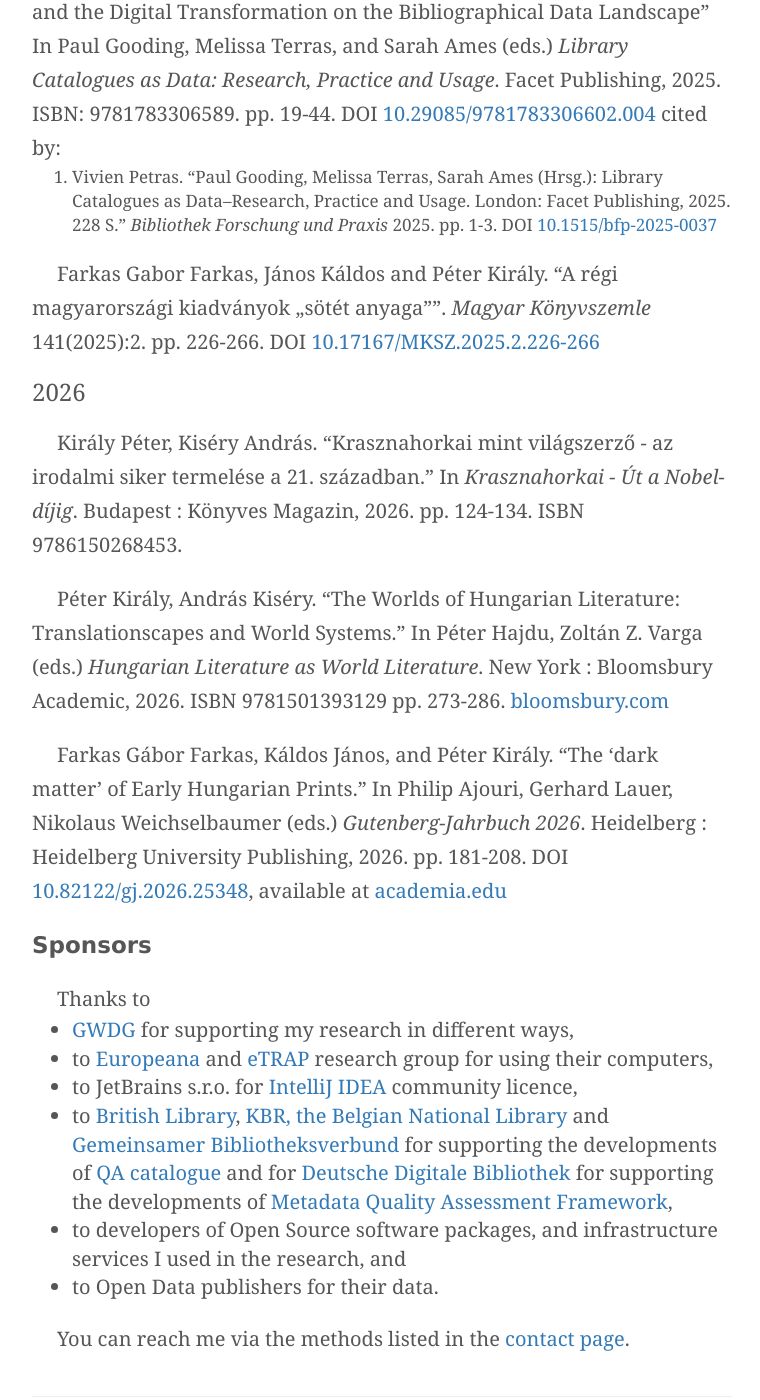
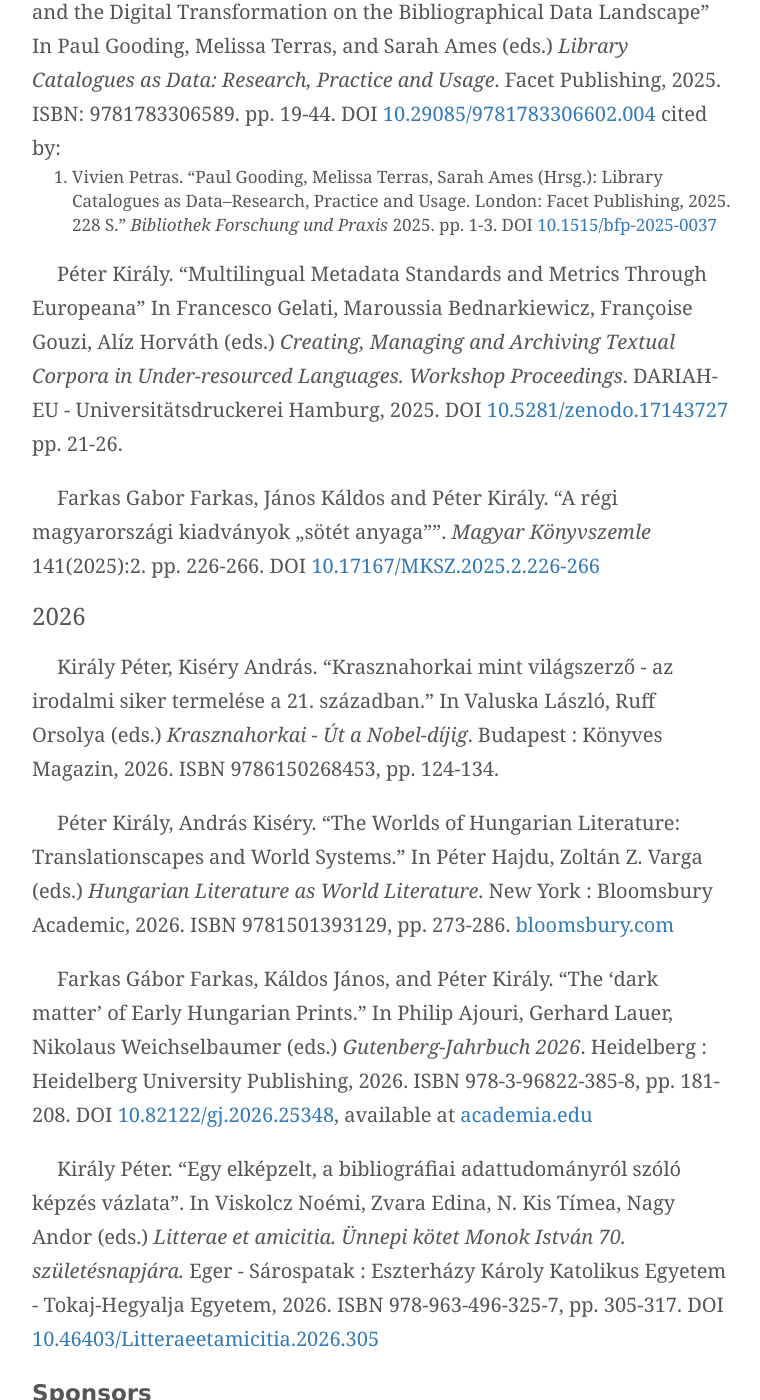
Before and after one commit to pkiraly/pkiraly.github.io, a Jekyll site: the page built from about.md, in a window 1280 px wide and 1400 px high, scrolled down 23574 px. Shown: the whole window, without its empty margins (258-1018 px from the left). Built offline with Jekyll 4.4.1, drawn with Linux system fonts in a browser that asks for light colours; nearby versions of some CDN libraries; some web fonts are replaced; comment, search, counter and statistics services are not loaded.

Commit message:
Add Multilingual metadata, 2025

```diff
--- a/about.md
+++ b/about.md
@@ -316,15 +316,19 @@
 cited by:<br/>
 1. Vivien Petras. "Paul Gooding, Melissa Terras, Sarah Ames (Hrsg.): Library Catalogues as Data–Research, Practice and Usage. London: Facet Publishing, 2025. 228 S." _Bibliothek Forschung und Praxis_ 2025. pp. 1-3. DOI [10.1515/bfp-2025-0037](https://doi.org/10.1515/bfp-2025-0037)
 
+Péter Király. "Multilingual Metadata Standards and Metrics Through Europeana" In Francesco Gelati, Maroussia Bednarkiewicz, Françoise Gouzi, Alíz Horváth (eds.) _Creating, Managing and Archiving Textual Corpora in Under-resourced Languages. Workshop Proceedings_. DARIAH-EU - Universitätsdruckerei Hamburg, 2025. DOI [10.5281/zenodo.17143727](https://doi.org/10.5281/zenodo.17143727) pp. 21-26.
+
 Farkas Gabor Farkas, János Káldos and Péter Király. "A régi magyarországi kiadványok „sötét anyaga”". _Magyar Könyvszemle_ 141(2025):2. pp. 226-266. DOI [10.17167/MKSZ.2025.2.226-266](https://doi.org/10.17167/MKSZ.2025.2.226-266)
 
 ### 2026
 
-Király Péter, Kiséry András. "Krasznahorkai mint világszerző - az irodalmi siker termelése a 21. században." In _Krasznahorkai - Út a Nobel-díjig_. Budapest : Könyves Magazin, 2026. pp. 124-134. ISBN 9786150268453.
+Király Péter, Kiséry András. "Krasznahorkai mint világszerző - az irodalmi siker termelése a 21. században." In Valuska László, Ruff Orsolya (eds.) _Krasznahorkai - Út a Nobel-díjig_. Budapest : Könyves Magazin, 2026. ISBN 9786150268453, pp. 124-134.
 
-Péter Király, András Kiséry. "The Worlds of Hungarian Literature: Translationscapes and World Systems." In Péter Hajdu, Zoltán Z. Varga (eds.) _Hungarian Literature as World Literature_.  New York : Bloomsbury Academic, 2026. ISBN 9781501393129 pp. 273-286. [bloomsbury.com](https://www.bloomsbury.com/us/hungarian-literature-as-world-literature-9781501393129/)
+Péter Király, András Kiséry. "The Worlds of Hungarian Literature: Translationscapes and World Systems." In Péter Hajdu, Zoltán Z. Varga (eds.) _Hungarian Literature as World Literature_.  New York : Bloomsbury Academic, 2026. ISBN 9781501393129, pp. 273-286. [bloomsbury.com](https://www.bloomsbury.com/us/hungarian-literature-as-world-literature-9781501393129/)
 
-Farkas Gábor Farkas, Káldos János, and Péter Király. "The ‘dark matter’ of Early Hungarian Prints." In Philip Ajouri, Gerhard Lauer, Nikolaus Weichselbaumer (eds.) _Gutenberg-Jahrbuch 2026_. Heidelberg : Heidelberg University Publishing, 2026. pp. 181-208. DOI [10.82122/gj.2026.25348](https://doi.org/10.82122/gj.2026.25348), available at [academia.edu](https://www.academia.edu/169061064/The_dark_matter_of_Early_Hungarian_Prints)
+Farkas Gábor Farkas, Káldos János, and Péter Király. "The ‘dark matter’ of Early Hungarian Prints." In Philip Ajouri, Gerhard Lauer, Nikolaus Weichselbaumer (eds.) _Gutenberg-Jahrbuch 2026_. Heidelberg : Heidelberg University Publishing, 2026. ISBN 978-3-96822-385-8, pp. 181-208. DOI [10.82122/gj.2026.25348](https://doi.org/10.82122/gj.2026.25348), available at [academia.edu](https://www.academia.edu/169061064/The_dark_matter_of_Early_Hungarian_Prints)
+
+Király Péter. "Egy elképzelt, a bibliográfiai adattudományról szóló képzés vázlata". In Viskolcz Noémi, Zvara Edina, N. Kis Tímea, Nagy Andor (eds.) _Litterae et amicitia. Ünnepi kötet Monok István 70. születésnapjára._ Eger - Sárospatak : Eszterházy Károly Katolikus Egyetem - Tokaj-Hegyalja Egyetem, 2026. ISBN 978-963-496-325-7, pp. 305-317. DOI [10.46403/Litteraeetamicitia.2026.305](https://doi.org/10.46403/Litteraeetamicitia.2026.305)
 
 <!-- span id="badgeCont105"><script type="text/javascript" src="https://publons.com/mashlets?el=badgeCont105&rid=AAW-9289-2021"></script></span -->
 
```
